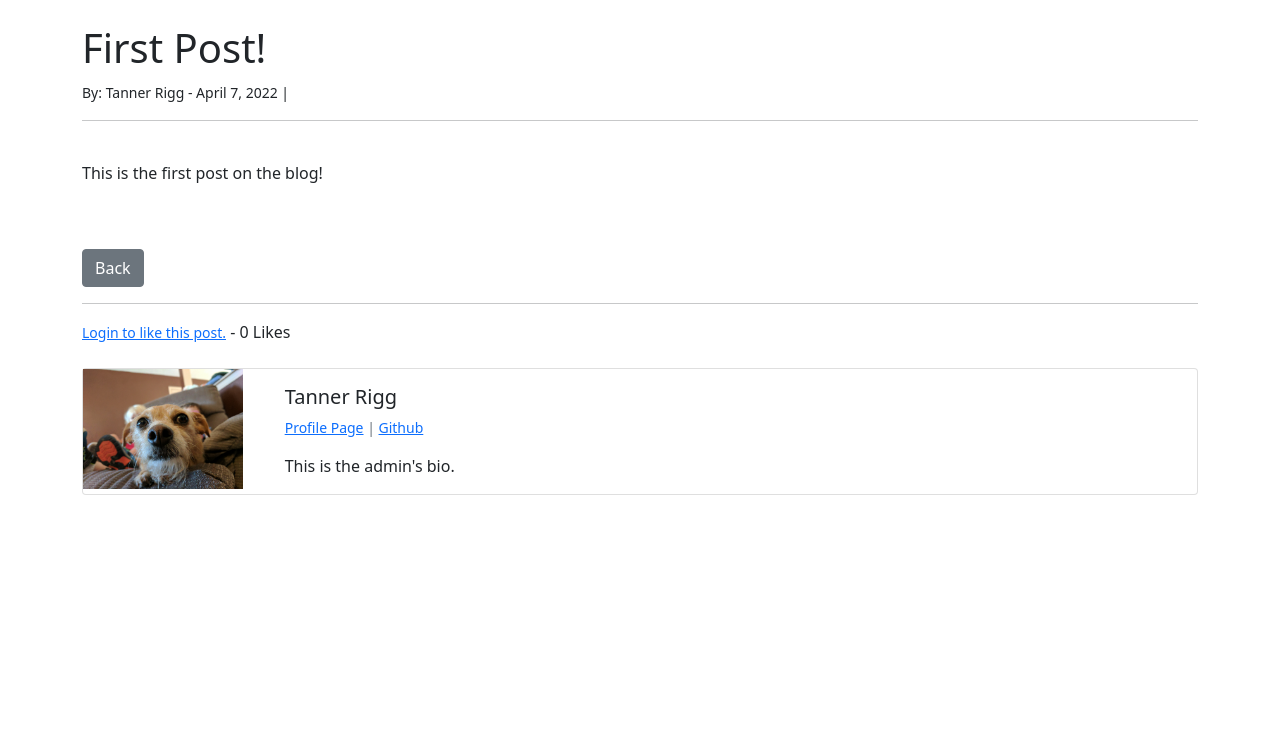
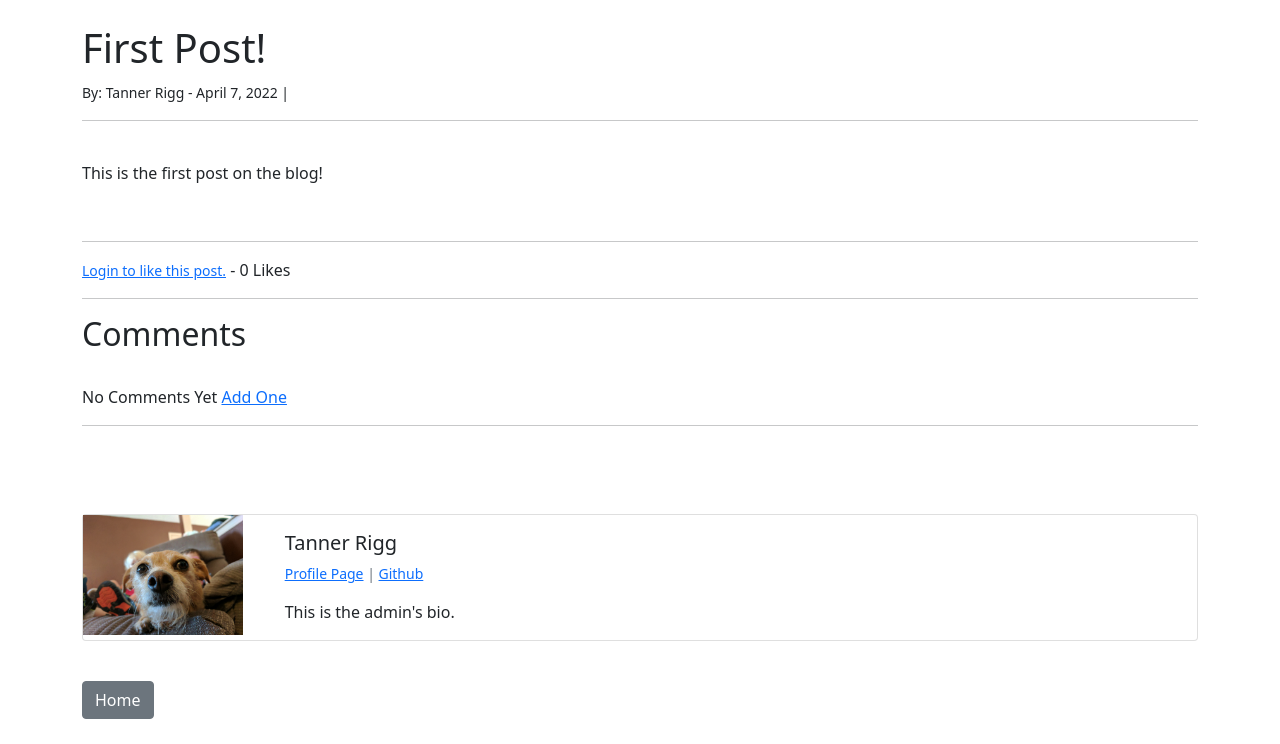
Before and after one commit to trigg8/Django_Blog, a Django app: page /article/1 in a window 1280 px wide. Shown: the part 56-800 px from the top of the page. Run offline with Django 4.2, Linux system fonts and the light colour scheme; data comes from the database, SQL or seed files in the repository; both versions use the stored data as it was after the commit; some libraries are stand-ins or nearby versions.

Commit message:
added a comment model and display

```diff
--- a/members/templates/registration/password-success.html
+++ b/members/templates/registration/password-success.html
@@ -8,7 +8,7 @@
 <h1>Your Password was successfully changed.</h1>
 <br>
 
-<a href="{% url 'home' %}">Home</a>
+<a href="{% url 'home' %}" class="btn btn-secondary">Home</a>
 
 
 {% endblock %}
--- a/theblog/admin.py
+++ b/theblog/admin.py
@@ -1,7 +1,8 @@
 from django.contrib import admin
-from .models import Post, Category, Profile
+from .models import Post, Category, Profile, Comment
 
 
 admin.site.register(Post)
 admin.site.register(Category)
 admin.site.register(Profile)
+admin.site.register(Comment)
--- a/theblog/models.py
+++ b/theblog/models.py
@@ -1,3 +1,4 @@
+from socketserver import ThreadingUDPServer
 from django.db import models
 from django.contrib.auth.models import User
 from django.urls import reverse
@@ -52,3 +53,12 @@ class Post(models.Model):
     def get_absolute_url(self):
         #return reverse('article-detail', args=(str(self.id)))
         return reverse('home')
+
+class Comment(models.Model):
+    post = models.ForeignKey(Post, on_delete=models.CASCADE, related_name='comments')
+    name = models.CharField(max_length=255)
+    body = models.TextField()
+    date_added = models.DateTimeField(auto_now_add=True)
+
+    def __str__(self):
+        return '%s - %s' % (self.post.title, self.name)
--- a/theblog/templates/article_details.html
+++ b/theblog/templates/article_details.html
@@ -26,8 +26,8 @@
 <br>
 {% endif %}
 {{ post.body|safe }}
-<br><br>
-<a href="{% url 'home' %}" class="btn btn-secondary">Back</a>
+
+
 <br>
 <hr>
 <form action="{% url 'like_post' post.pk %}" method="POST">
@@ -48,8 +48,25 @@
     {% endif %}
     - {{ total_likes }} Likes
 </form>
+
+<hr>
+
+<h2>Comments</h2>
 <br>
-
+{% if not post.comments.all %}
+    No Comments Yet <a href="#">Add One</a>
+{% else %}
+    {% for comment in post.comments.all %}
+        <strong>{{ comment.name }} - {{ comment.date_added }}</strong>
+        <br>
+        {{ comment.body }}
+        <br><br>
+    {% endfor %}
+{% endif %}
+<hr>
+<br>
+<br>
+<br>
 <div class="card mb-3">
     <div class="row g-0">
       <div class="col-md-2">
@@ -88,6 +105,7 @@
       </div>
     </div>
   </div>
-
+<br>
+<a href="{% url 'home' %}" class="btn btn-secondary">Home</a>
 
 {% endblock %}
--- a/theblog/templates/home.html
+++ b/theblog/templates/home.html
@@ -2,7 +2,7 @@
 
 {% block content %}
 
-<h1>Blog Posts <small><small><a href="{% url 'add_post' %}"> Add Post</a></small></small></h1>
+<h1>Blog Posts <small><small><small><a href="{% url 'add_post' %}" class="btn btn-secondary" style="float: right;"> Add Post </a></small></small></small></h1><hr>
 
 
 <ul>
```
Also changed, not shown: db.sqlite3, theblog/migrations/0012_comment.py (added).
